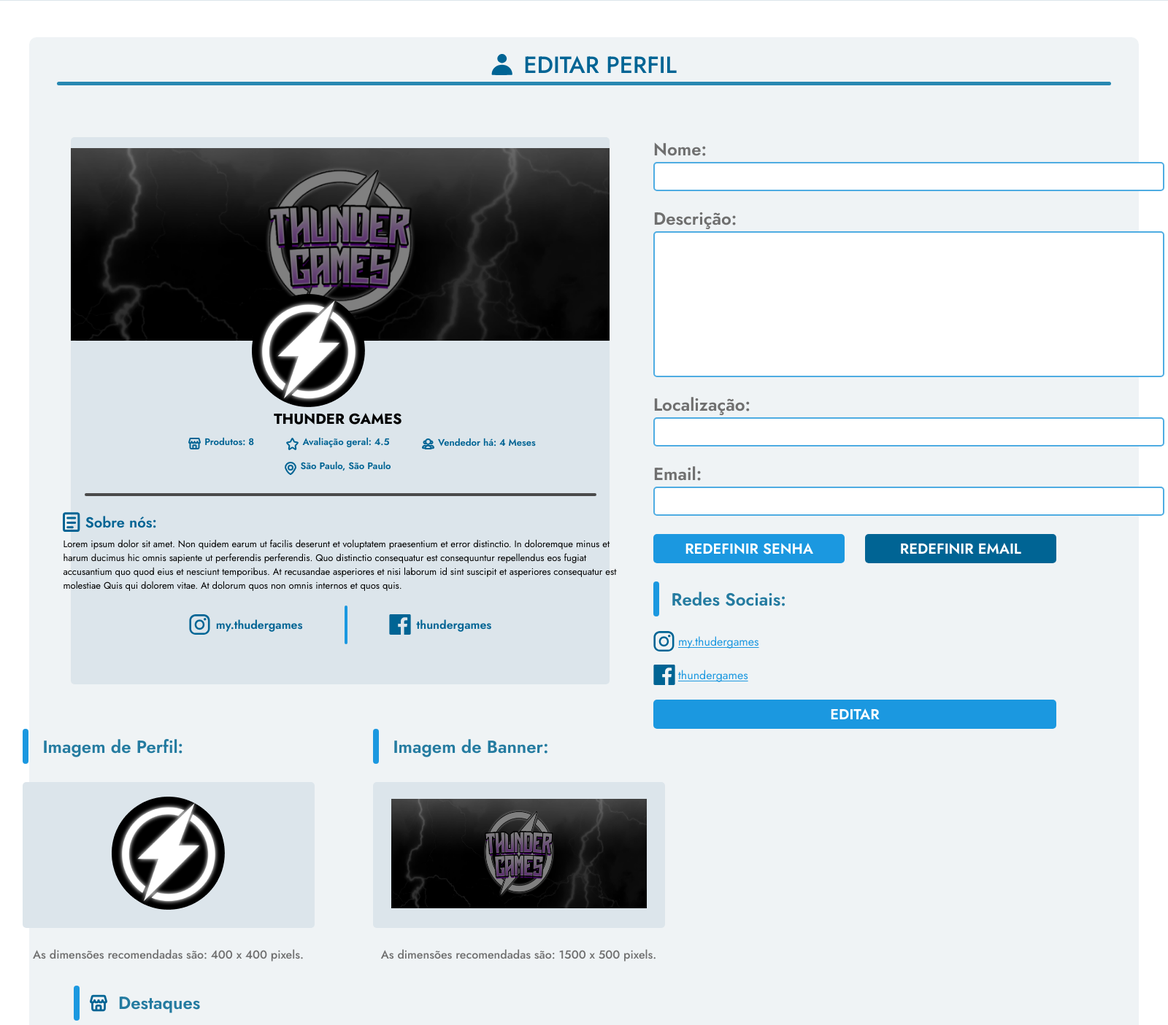
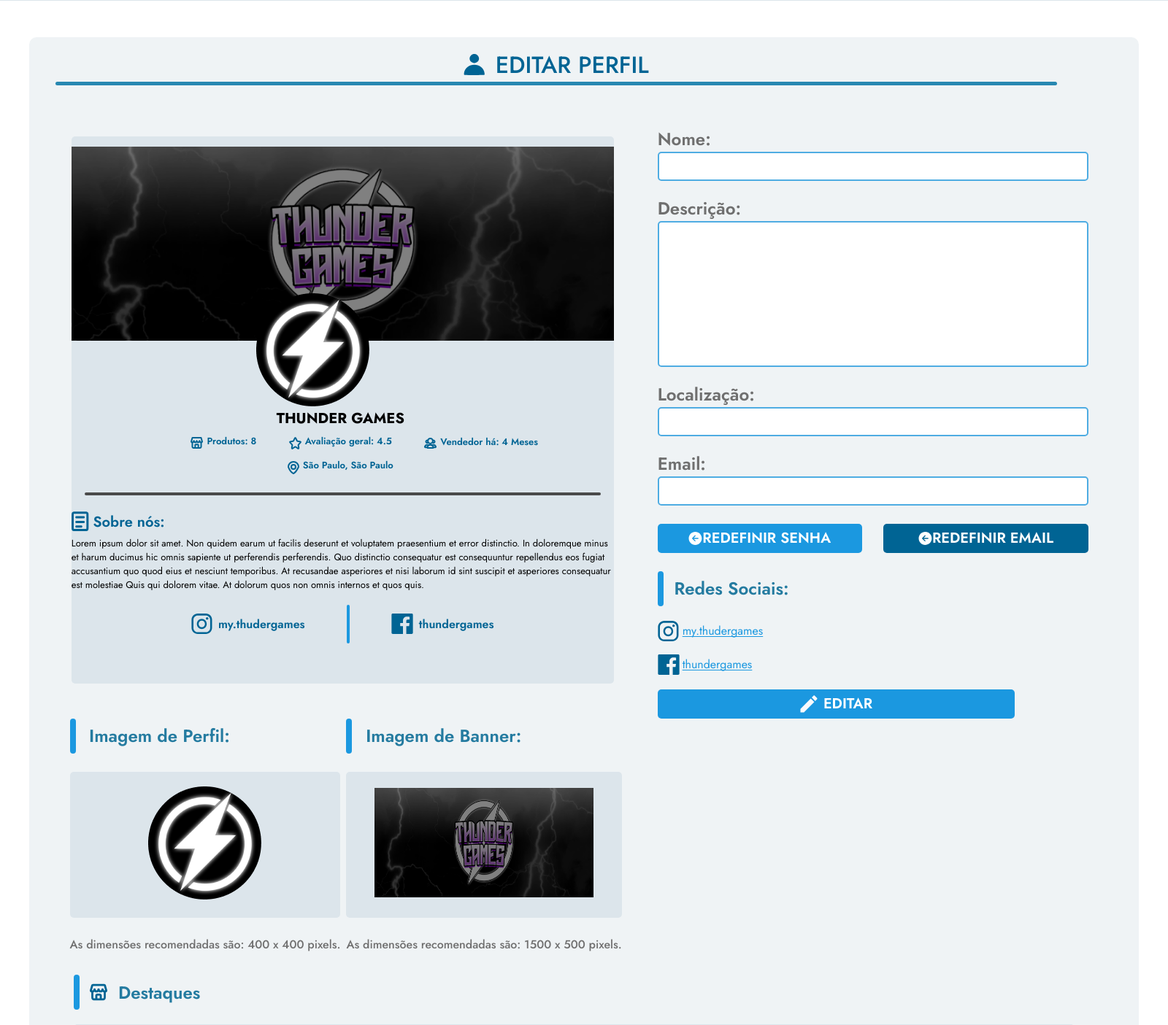
Before and after one commit to SenacINA/INA, a PHP site: page /pages/vendedor/editar_perfil_vendedor.php in a window 1600 px wide. Shown: the part 71-1476 px from the top of the page at 73% size. Run offline with PHP 8.4, Linux system fonts and the light colour scheme; grey boxes labelled with a size stand in for pictures from a placeholder-image service; some libraries are stand-ins or nearby versions.

Commit message:
tinha q ser um Enzo

```diff
--- a/css/vendedor/cadastro_vendedor_2.css
+++ b/css/vendedor/cadastro_vendedor_2.css
@@ -255,6 +255,7 @@ margin-right: 8px;
     display: flex;
     justify-content: start;
     top: -65px;
+    margin: 0;
     left: 16px;
     width: 95%;
   }
--- a/css/vendedor/editar_perfil_vendedor.css
+++ b/css/vendedor/editar_perfil_vendedor.css
@@ -22,6 +22,7 @@ body {
 
 .quadrado_vendedor {
   display: grid;
+  grid-template-columns: 1f 1fr;
   width: 95%;
   justify-self: center;
   background-color: #eff3f5;
@@ -38,6 +39,7 @@ body {
   align-items: center;
   justify-content: center;
   flex-direction: column;
+  width: 95%;
   padding-top: 1%;
 }
 
@@ -205,7 +208,9 @@ body {
   font-style: normal;
   font-weight: 400;
   grid-row: 2;
-  width: 760px;
+
+  max-width: 760px;
+  width: 100%;
 }
 
 .contatos_container {
@@ -284,9 +289,15 @@ body {
   justify-content: center;
   grid-column: 2;
   grid-row: 2/3;
-  margin-top: 10%;
-  margin-left: 5%;
+
+  width: 85%;
+  margin: 8% 5% 0 5%;
   row-gap: 25px;
+}
+
+.forms input,
+.forms textarea {
+  width: 100%;
 }
 
 #descricao {
@@ -310,17 +321,11 @@ body {
   line-height: normal;
 }
 
-.forms_container input,
-.forms_container textarea {
-  width: 700px;
-}
-
 .forms_container textarea {
   height: 200px;
 }
 
 .nome_vendedor_forms {
-  text-indent: 14px;
   grid-column: 1;
   grid-row: 2;
 }
@@ -336,7 +341,7 @@ body {
 
 .botoes_redefinir {
   display: flex;
-  width: 83%;
+  width: 100%;
   column-gap: 5%;
 }
 
@@ -463,6 +468,12 @@ body {
   text-transform: uppercase;
 }
 
+.botao_edit img {
+  width: 24px;
+  height: 24px;
+  margin-right: 8px;
+}
+
 .text_editar {
   color: #000;
   text-align: center;
@@ -481,7 +492,7 @@ body {
   grid-template-rows: max-content;
   align-items: center;
   justify-content: center;
-  column-gap: 10%;
+  column-gap: 8px;
   justify-self: center;
   margin-left: 5%;
 }
@@ -515,6 +526,7 @@ body {
 
 .img_container {
   width: 400px;
+  width: 100%;
   height: 200px;
   background-color: var(--azul_leve);
   border: 0;
@@ -541,7 +553,8 @@ body {
 }
 
 .banner_vendedor_forms {
-  width: 350px;
+  max-width: 300px;
+  width: 100%;
   height: 150px;
 }
 
--- a/pages/vendedor/cadastro_vendedor_1.php
+++ b/pages/vendedor/cadastro_vendedor_1.php
@@ -14,6 +14,8 @@
     <script src="../../js/geral/base.js"></script>
 </head>
 <body>
+  <!-- Atá 375px -->
+
   <?php
     include_once('../../pages/geral/navbar.php');
   ?>
--- a/pages/vendedor/cadastro_vendedor_2.php
+++ b/pages/vendedor/cadastro_vendedor_2.php
@@ -14,8 +14,9 @@
   <link rel="stylesheet" href="../../css/style.css">
   <script src="../../js/geral/base.js"></script>
 </head>
+<body>
+  <!-- Atá 375px -->
 
-<body>
   <?php
   include_once('../../pages/geral/navbar.php');
   ?>
--- a/pages/vendedor/confirmar_pedido.php
+++ b/pages/vendedor/confirmar_pedido.php
@@ -12,9 +12,7 @@
     <link href="https://fonts.googleapis.com/css2?family=Jost:ital,wght@0,100..900;1,100..900&display=swap" rel="stylesheet">
 </head>
 <body>
-    <!-- FINALIZADO -->
-    <!-- TESTAR CONEXÃO -->
-
+    <!-- Atá 375px -->
 
     <?php
     include_once('../../pages/geral/navbar.php');
--- a/pages/vendedor/editar_perfil_vendedor.php
+++ b/pages/vendedor/editar_perfil_vendedor.php
@@ -121,8 +121,15 @@ function gerarProdutoCards($quantidade)
         </div>
       </form>
       <div class="botoes_redefinir">
-        <button type="button" class='redefinir_senha_vendedor'>Redefinir senha</button>
-        <button type="button" class="redefinir_email_vendedor">Redefinir email</button>
+        <button type="button" class='redefinir_senha_vendedor'>
+          <img src="../../image/geral/seta_botao_branco.svg" alt="">
+          Redefinir senha
+
+        </button>
+        <button type="button" class="redefinir_email_vendedor">
+          <img src="../../image/geral/seta_botao_branco.svg" alt="">
+          Redefinir email
+        </button>
       </div>
       <div class="redes_sociais_vendedor">
         <div class="redes_text">
@@ -133,7 +140,10 @@ function gerarProdutoCards($quantidade)
           <img src="../../image/vendedor/editar_perfil/icon_instagram_vendedor.svg" alt="instagram"> <a href="#" class="link_instagram">my.thudergames </a>
           <img src="../../image/vendedor/editar_perfil/icon_facebook_vendedor.svg" alt="facebook"> <a href="#" class="link_facebook">thundergames</a>
         </div>
-        <button class="botao_edit">Editar</button>
+        <button class="botao_edit">
+          <img src="../../image/geral/caneta_branca_icon.svg" alt="">
+          Editar
+        </button>
       </div>
     </div>
     <div class="edit_foto">
```
Also changed, not shown: other parts of css/vendedor/editar_perfil_vendedor.css (+49 -7 lines), css/vendedor/cadastro_vendedor_1.css (+1 -7 lines), image/geral/caneta_branca_icon.svg (added).
